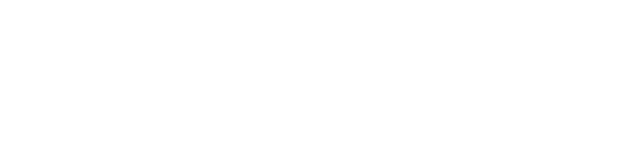
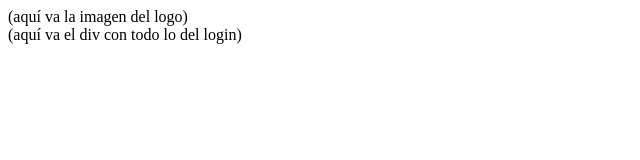
Before and after one commit to Drekzor/optimo, a plain HTML site: page index.html in a window 1280 px wide. Shown: the whole page, without its empty margins (0-640 px from the left). Drawn offline with Linux system fonts and the light colour scheme.

Commit message:
Basic structure for index Optimo

```diff
--- a/index.html
+++ b/index.html
@@ -7,6 +7,9 @@
     <title>Optimo</title>
 </head>
 <body>
-
+    <div class="wrapper">
+        <div class="wrapper-image">(aquí va la imagen del logo)</div>
+        <div class="wrapper-login">(aquí va el div con todo lo del login)</div>
+    </div>
 </body>
 </html>
```
